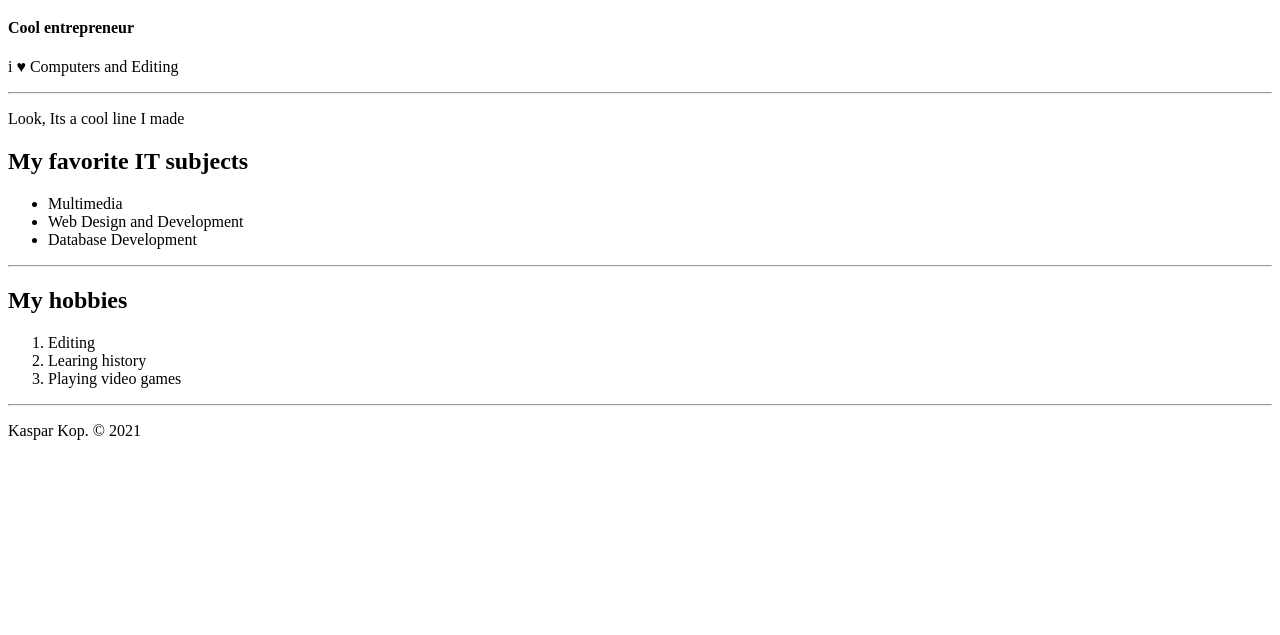
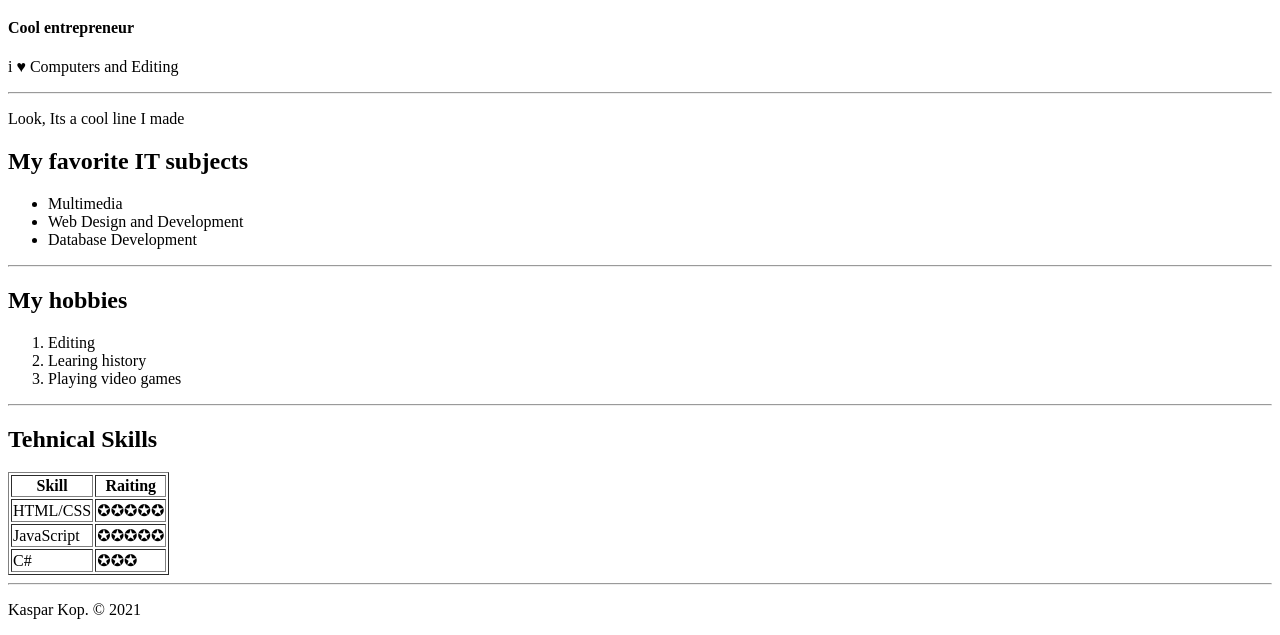
Before and after one commit to KoppelTAR/Week1-HTML-First-Page, a plain HTML site: page index.html in a window 1280 px wide. Shown: the part 400-1035 px from the top of the page. Before the commit the page ends 856 px from the top, so only its background shows below. Drawn offline with Linux system fonts and the light colour scheme.

Commit message:
Add Skills Table

```diff
--- a/index.html
+++ b/index.html
@@ -33,6 +33,32 @@
         <li>Playing video games</li>
     </ol>
     <hr>
+    <h2>Tehnical Skills</h2>
+    <table border= "1">
+        <!-- tr - table row-->
+        <tr>
+            <th>Skill</th>
+            <th>Raiting</th>
+        </tr>
+
+        <tr>
+            <!--td - Table-->
+            <td>HTML/CSS</td>
+            <td>✪✪✪✪✪</td>
+        </tr>
+
+        <tr>
+            <td>JavaScript</td>
+            <td>✪✪✪✪✪</td>
+        </tr>
+
+        <tr>
+            <td>C#</td>
+            <td>✪✪✪</td>
+        </tr>
+    </table>
+    <hr>
+
     <footer>
         <p> Kaspar Kop. &#169 2021</p>
     </footer>
```
